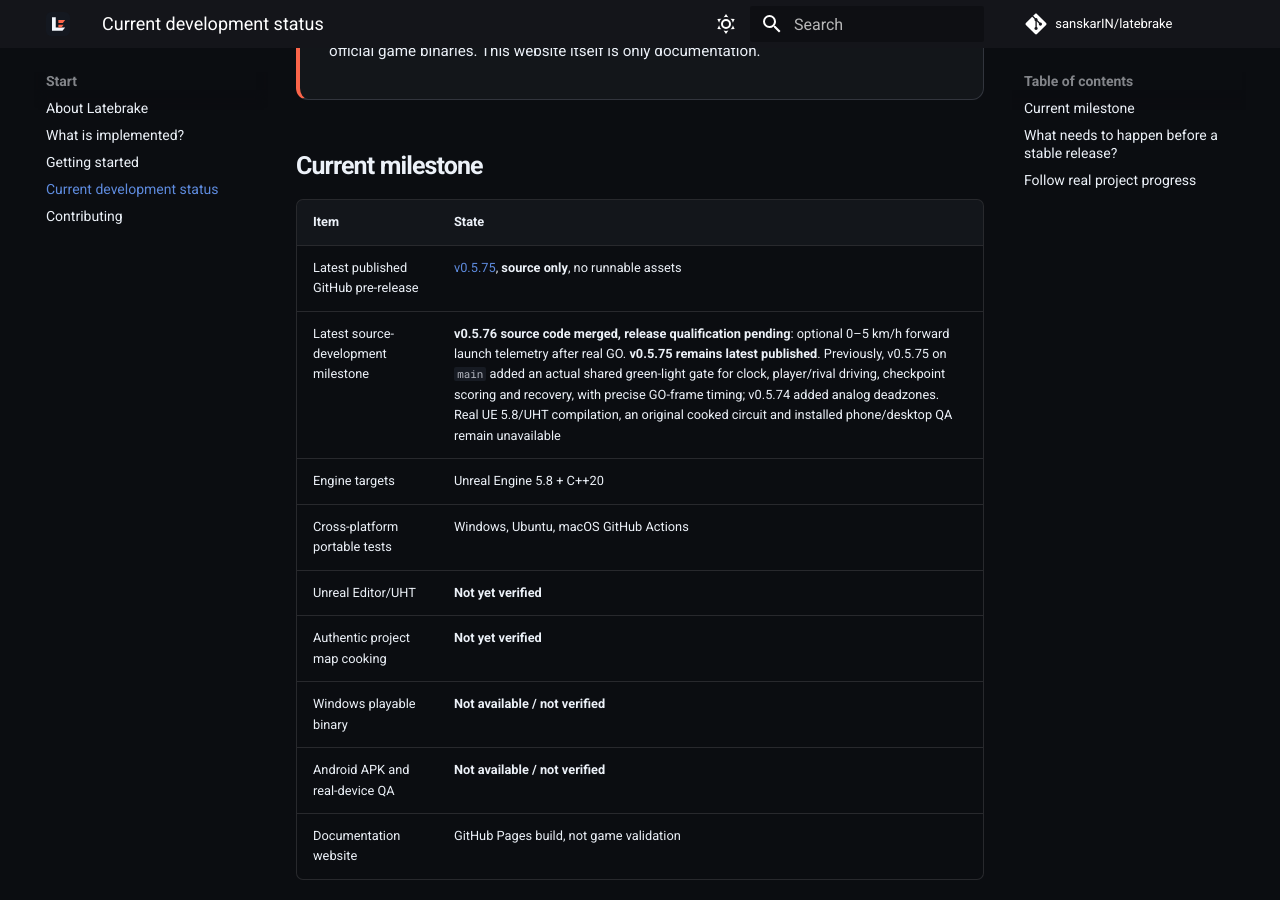
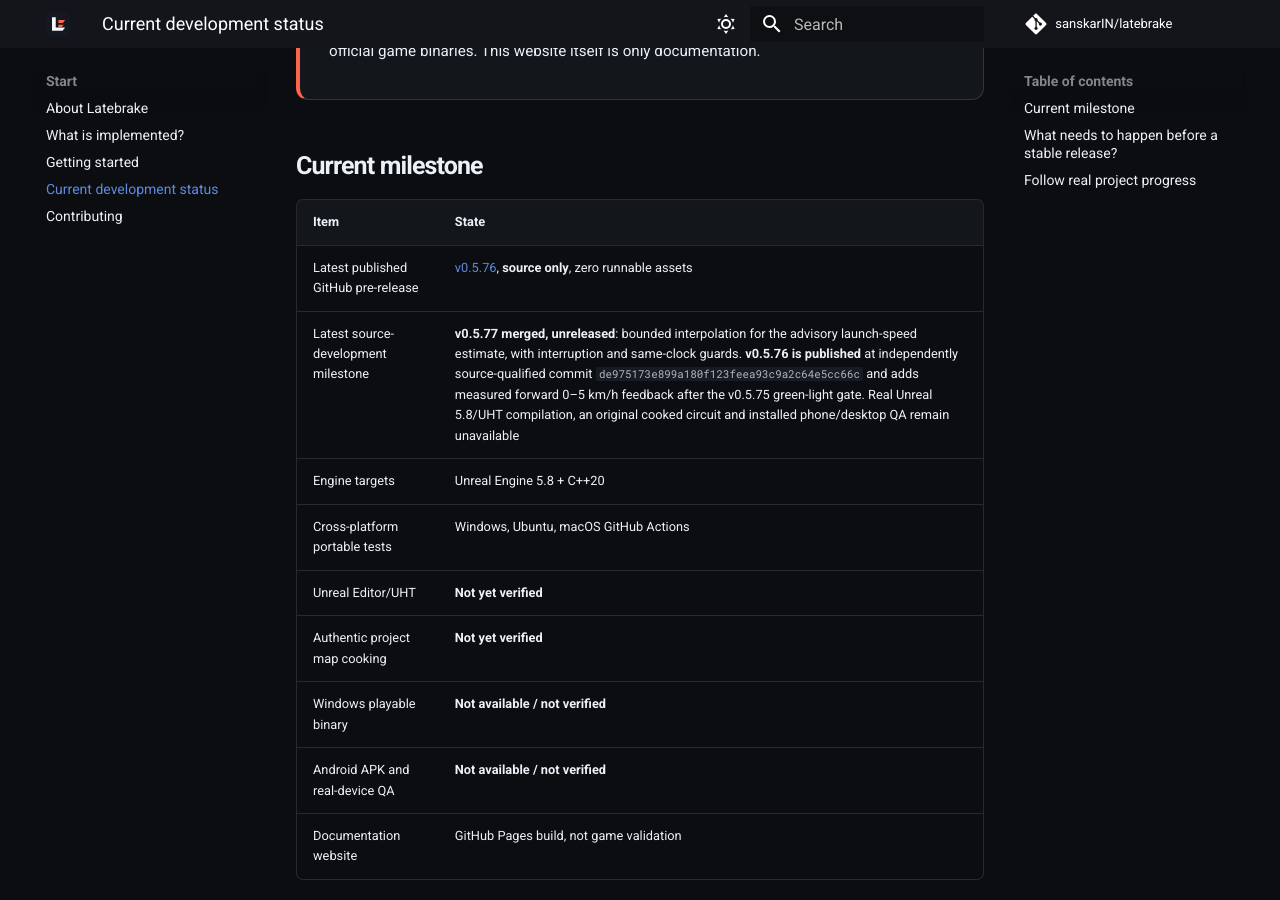
Before and after one commit to sanskarIN/latebrake, an MkDocs documentation site: the page built from docs/development-status.md, in a window 1280 px wide and 900 px high, scrolled down 308 px. Built offline with MkDocs 1.6.1 and Material for MkDocs 9.7.7, drawn with Linux system fonts in a browser that asks for light colours; comment, search, counter and statistics services are not loaded.

Commit message:
docs(release): synchronize verified published v0.5.76 source status

```diff
--- a/docs/development-status.md
+++ b/docs/development-status.md
@@ -9,8 +9,8 @@
 
 | Item | State |
 | --- | --- |
-| Latest published GitHub pre-release | [v0.5.75](https://github.com/sanskarIN/latebrake/releases/tag/v0.5.75), **source only**, no runnable assets |
-| Latest source-development milestone | **v0.5.76 source code merged, release qualification pending**: optional 0–5 km/h forward launch telemetry after real GO. **v0.5.75 remains latest published**. Previously, v0.5.75 on `main` added an actual shared green-light gate for clock, player/rival driving, checkpoint scoring and recovery, with precise GO-frame timing; v0.5.74 added analog deadzones. Real UE 5.8/UHT compilation, an original cooked circuit and installed phone/desktop QA remain unavailable |
+| Latest published GitHub pre-release | [v0.5.76](https://github.com/sanskarIN/latebrake/releases/tag/v0.5.76), **source only**, zero runnable assets |
+| Latest source-development milestone | **v0.5.77 merged, unreleased**: bounded interpolation for the advisory launch-speed estimate, with interruption and same-clock guards. **v0.5.76 is published** at independently source-qualified commit `de975173e899a180f123feea93c9a2c64e5cc66c` and adds measured forward 0–5 km/h feedback after the v0.5.75 green-light gate. Real Unreal 5.8/UHT compilation, an original cooked circuit and installed phone/desktop QA remain unavailable |
 | Engine targets | Unreal Engine 5.8 + C++20 |
 | Cross-platform portable tests | Windows, Ubuntu, macOS GitHub Actions |
 | Unreal Editor/UHT | **Not yet verified** |
```
